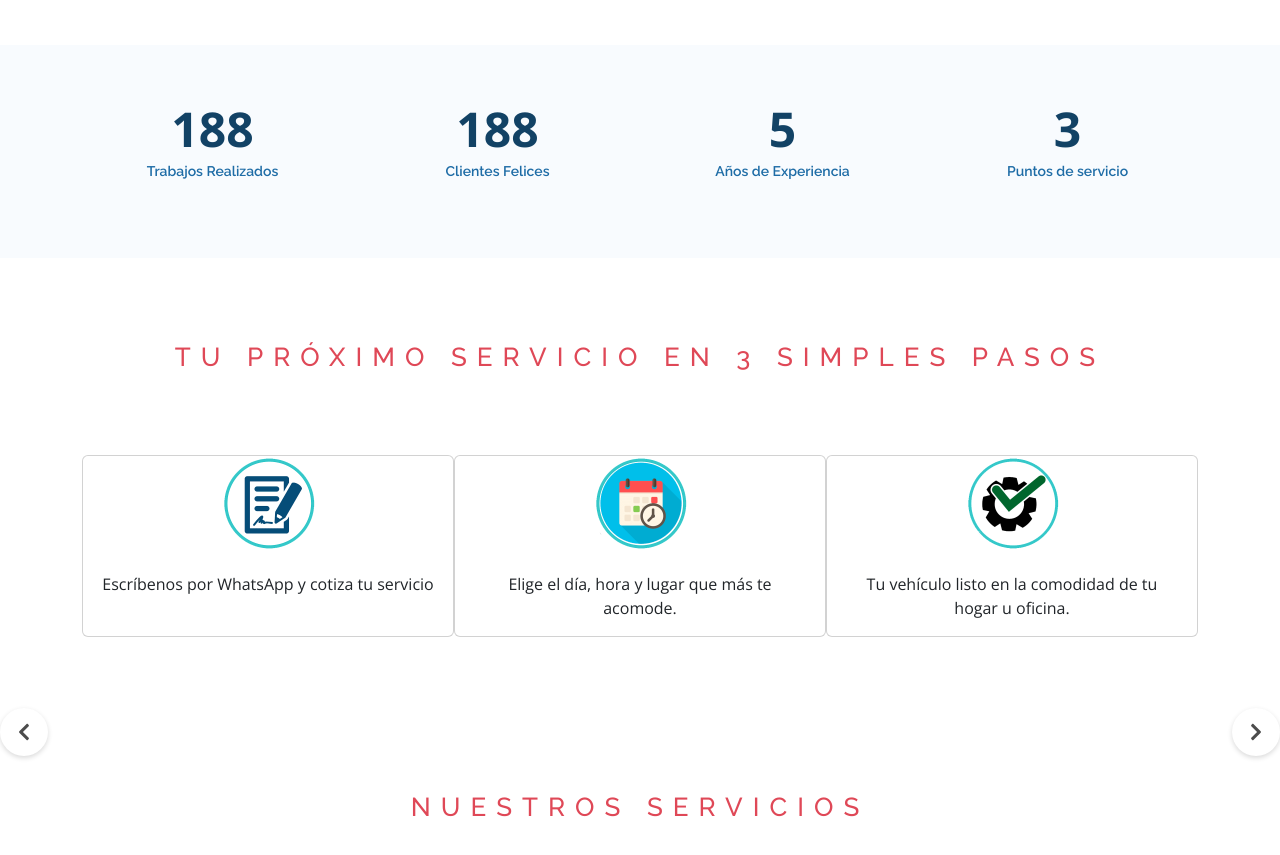
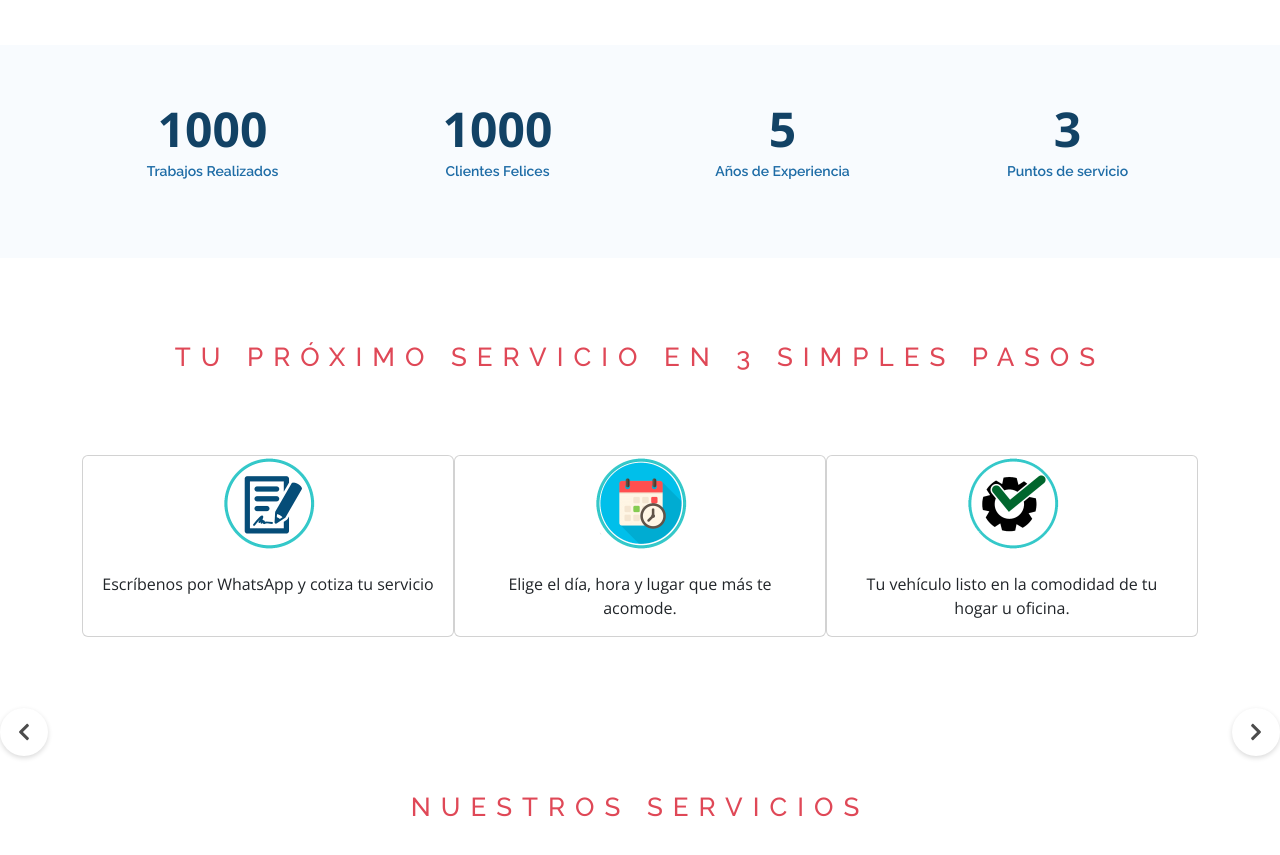
Before and after one commit to QuilodranRR/QuilodranRR.github.io, a plain HTML site: page index.html in a window 1280 px wide. Shown: the part 956-1811 px from the top of the page. Drawn offline with nearby package versions, Linux system fonts and the light colour scheme; a web font is replaced by a local one.

Commit message:
Add files via upload

```diff
--- a/index.html
+++ b/index.html
@@ -110,14 +110,14 @@
 
           <div class="col-lg-3 col-md-5 col-6 d-md-flex align-items-md-stretch">
             <div class="count-box">
-              <span data-purecounter-start="0" data-purecounter-end="188" data-purecounter-duration="2" class="purecounter"></span>
+              <span data-purecounter-start="0" data-purecounter-end="1000" data-purecounter-duration="2" class="purecounter"></span>
               <p>Trabajos Realizados</p>
             </div>
           </div>
 
           <div class="col-lg-3 col-md-5 col-6 d-md-flex align-items-md-stretch">
             <div class="count-box">
-              <span data-purecounter-start="0" data-purecounter-end="188" data-purecounter-duration="2" class="purecounter"></span>
+              <span data-purecounter-start="0" data-purecounter-end="1000 " data-purecounter-duration="2" class="purecounter"></span>
               <p>Clientes Felices </p>
             </div>
           </div>
```
Also changed, not shown: mecanse.png, mecaproServiceInfo.png, 1 other file.
